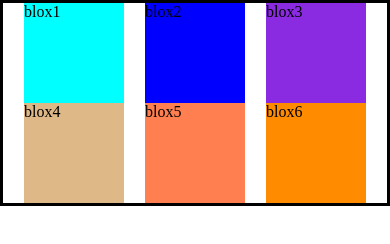
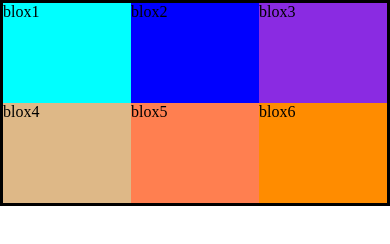
Before and after one commit to raulcardenas1999/CURSODEFINITIVOHTMLYCSS, a plain HTML site: page CSS/claseDisplayFlex/index.html in a window 390 px wide. Drawn offline with Linux system fonts and the light colour scheme.

Commit message:
CSS: Flexbox Layouts -> Magia pura, podemos trabajar bien con responsive

```diff
--- a/CSS/claseDisplayFlex/style.css
+++ b/CSS/claseDisplayFlex/style.css
@@ -11,23 +11,31 @@ body {
 }
 .container {
   border: 0.3rem solid black;
-  display: flex; /*Hace que sus hijos sean flexibles, tengan un comportamiento deferente, por defecto trae la flex-direction:row(fila), pero tambien podemos cambiarlos a column(columna)*/
-  /*flex-direction: column;*/
-  /*flex-direction: column-reverse;*/ /*Nos voltea los contenedores, ahora el ultima es el box1*/
-  /*flex-direction: column-reverse;*/
-  flex-wrap: wrap; /*Cuando el viewport se acorta ya sea vertical o horizontal, los contenedores que se ven acortados para a una fila o columna por debajo y asi se evita porblemas de visibilidad*/
-  /*justify-content: center; Nos permite centrar los contenedores :)*/
-  justify-content: space-evenly; /*Nos permite ver como se divide cada contenedor con espacios iguales entre ellos*/
+  display: flex;
+  /*align-items: flex-start; Envia mis contenedores al inicio del contenedor padre verticalmente, viene por defecto*/
+  /*align-items: center; Nos permite centrar de manera vertical los contenedores*/
+  /*align-items: flex-end; Envia mis contenedores hijos al final del contenedor padre verticalmente*/
+  /*align-items: stretch; permite que se estiren al 100% del contenedor padre siempre y cuando no tenga una altura definida*/
+  /*align-items: baseline; Va a tomar el alto solo de su contenido siempre y cuando no tenga una altura definida*/
+  /*height: 50vh;*/
+  flex-wrap: wrap; /*Si es muy chico el width y los contenedores no pueden mantener el ancho, este se baja una fila*/
 }
 .box {
-  width: 10rem;
+  /*width: 10rem;*/
   height: 10rem;
+  flex-basis: 10rem; /*Tamaño inicial del contenedor*/
+  flex-grow: 1; /*permite que el contenedor tome el restante del viewport width*/
 }
+/*Con la configuración del .container y .box se puede hacer un gran estilo responsive*/
 .box1 {
   background-color: aqua;
+  flex-grow: 1; /*Toma el espacio que sobre de forma horizontal o width*/
+  /*order: 1;*/
 }
 .box2 {
   background-color: blue;
+  /*flex-grow: 1; Toma el espacio que sobre de forma horizontal o width*/
+  /*order: 3;*/
 }
 .box3 {
   background-color: blueviolet;
@@ -37,7 +45,10 @@ body {
 }
 .box5 {
   background-color: coral;
+  /*order: 4;*/
 }
 .box6 {
   background-color: darkorange;
+  /*order: 2;*/
 }
+/*Order, si le colocamos ordenes a nuestros contenedores ellos se alinean pero si a alguno de ellos no se le coloca orden, este tomara siempre un lugar a la izquierda de los que si estan con orden*/
```
